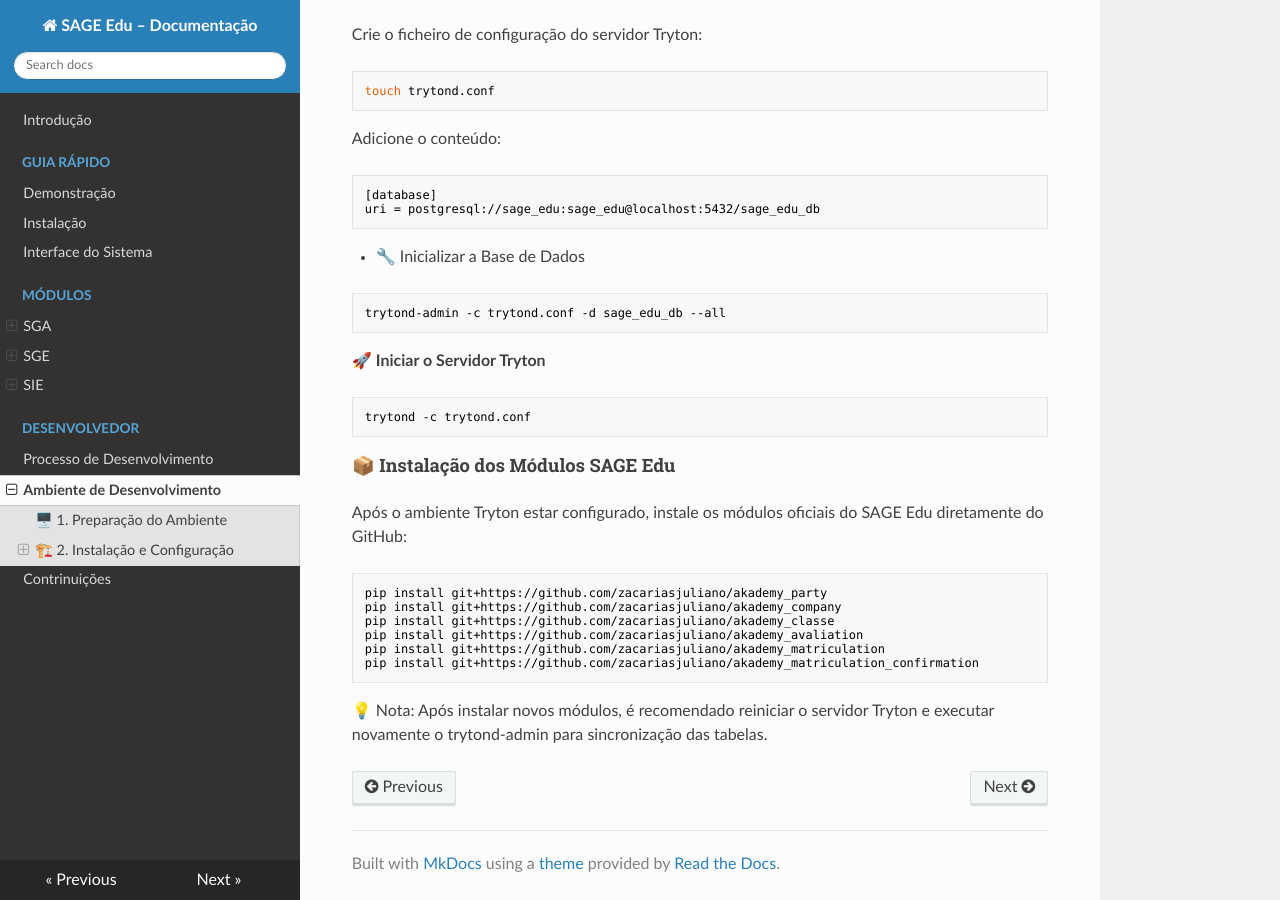
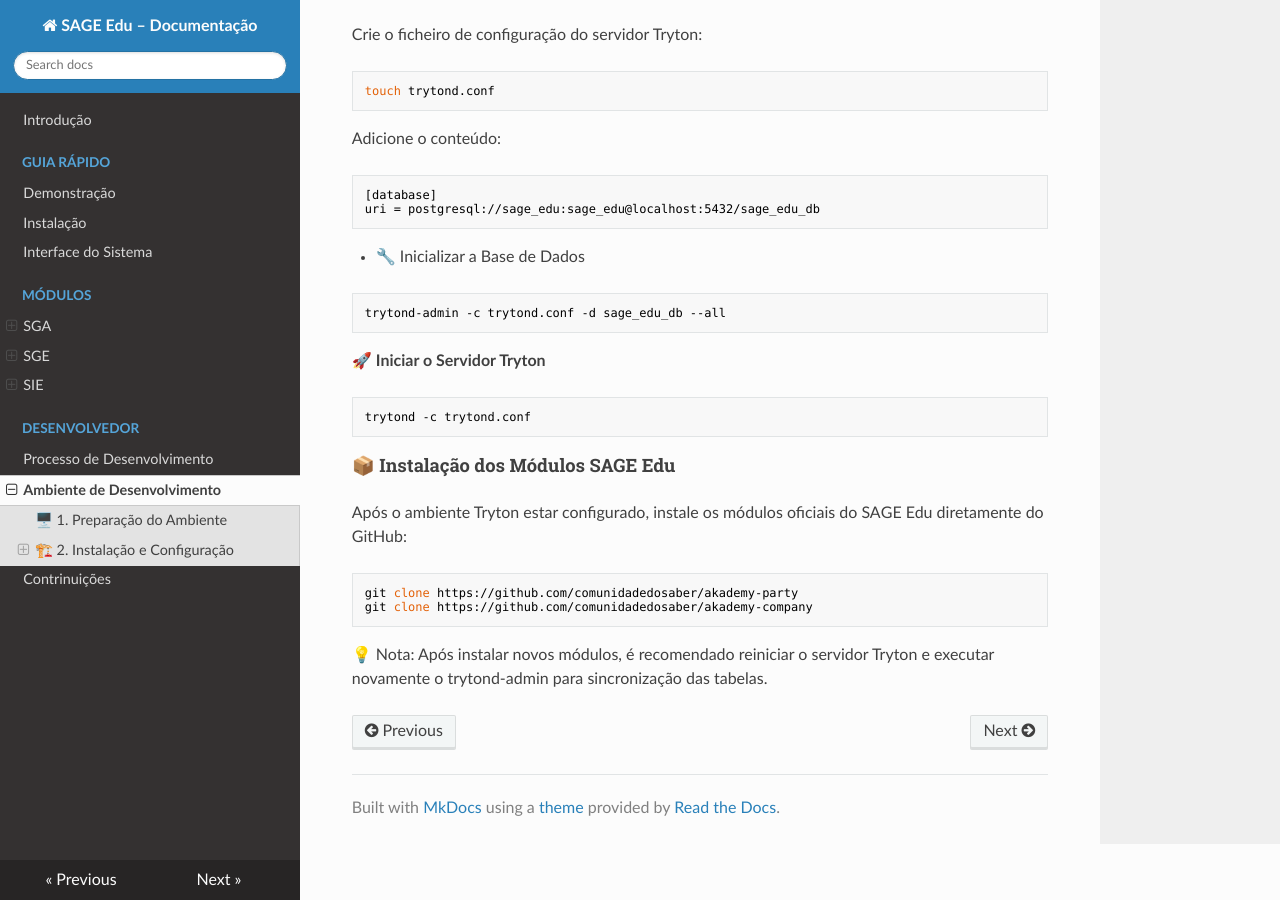
Before and after one commit to zacariasjuliano/sage-edu-docs, an MkDocs documentation site: the page built from docs/guia/dev.md, in a window 1280 px wide and 900 px high, scrolled down 1984 px. Built offline with MkDocs 1.6.1, drawn with Linux system fonts in a browser that asks for light colours; nearby versions of some CDN libraries.

Commit message:
Developer

````diff
--- a/docs/guia/dev.md
+++ b/docs/guia/dev.md
@@ -125,12 +125,8 @@
 Após o ambiente Tryton estar configurado, instale os módulos oficiais do SAGE Edu diretamente do GitHub:
 
 ```bash
-pip install git+https://github.com/zacariasjuliano/akademy_party
-pip install git+https://github.com/zacariasjuliano/akademy_company
-pip install git+https://github.com/zacariasjuliano/akademy_classe
-pip install git+https://github.com/zacariasjuliano/akademy_avaliation
-pip install git+https://github.com/zacariasjuliano/akademy_matriculation
-pip install git+https://github.com/zacariasjuliano/akademy_matriculation_confirmation
+git clone https://github.com/comunidadedosaber/akademy-party
+git clone https://github.com/comunidadedosaber/akademy-company
 ```
 
 💡 Nota: Após instalar novos módulos, é recomendado reiniciar o servidor Tryton e executar novamente o trytond-admin para sincronização das tabelas.
````
